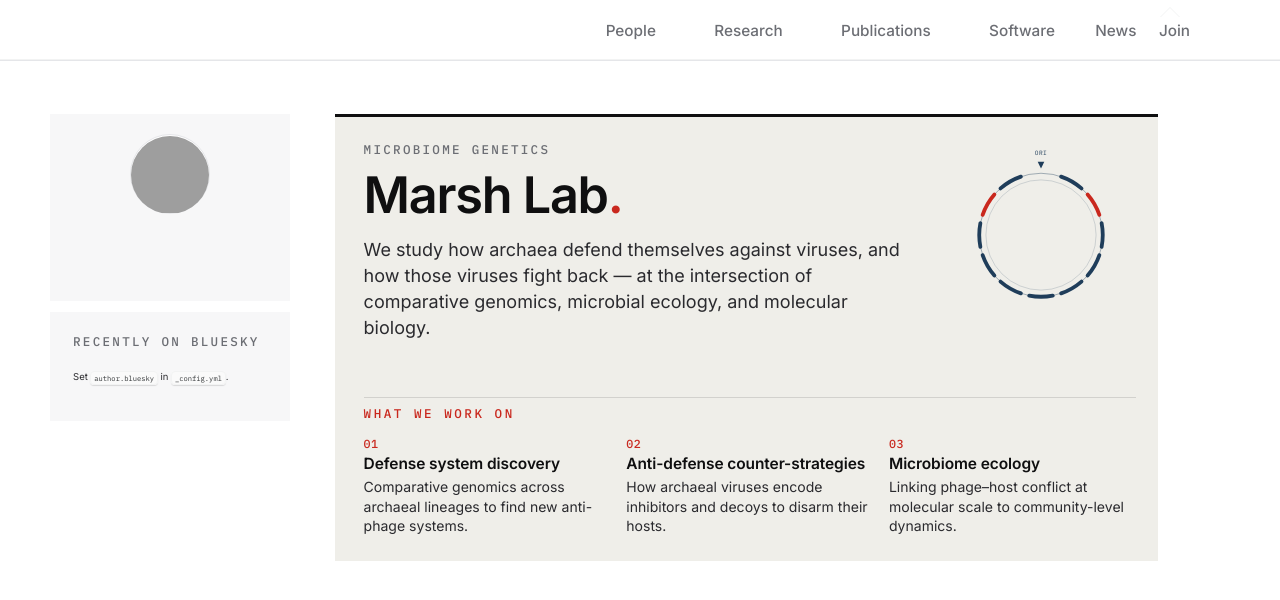
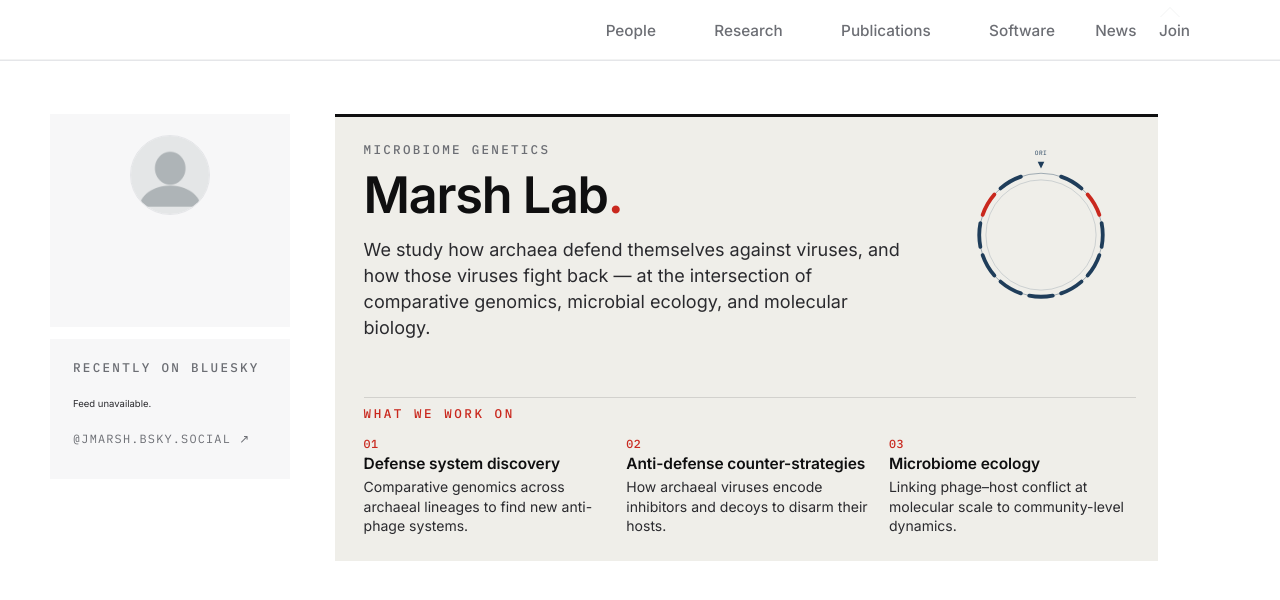
Before and after one commit to marshomics/marshomics.github.io, a Jekyll site: the page built from _pages/about.md, in a window 1280 px wide and 900 px high. Shown: the top 600 px of the window. Built offline with Jekyll 4.4.1, drawn with Linux system fonts in a browser that asks for light colours; a script bundle is joined from its source files by our own code; library files that are not in the unit come from our copies; grey boxes are pictures that could not be loaded.

Commit message:
Update _config.yml

```diff
--- a/_config.yml
+++ b/_config.yml
@@ -24,7 +24,7 @@ author:
   # Biographic information
   # The "author" block here is repurposed for the LAB identity shown in the
   # sidebar across pages. Per-person details live in _people/ as a collection.
-  avatar           : "lab-logo.png"  # drop a square lab logo (or group photo) at images/lab-logo.png
+  avatar           : "profile.png"  # placeholder — swap for a square lab logo at images/lab-logo.png and update this line
   name             : "Marsh Lab"
   pronouns         :
   bio              : "Studying how archaea defend themselves from viruses, and how those viruses fight back."
@@ -58,7 +58,7 @@ author:
 
   # Social media
   artstation       : # Username
-  bluesky          : # your Bluesky handle if you use it
+  bluesky          : "jmarsh.bsky.social"
   facebook         : # Username
   flickr           : # Username
   foursquare       : # Username
```
